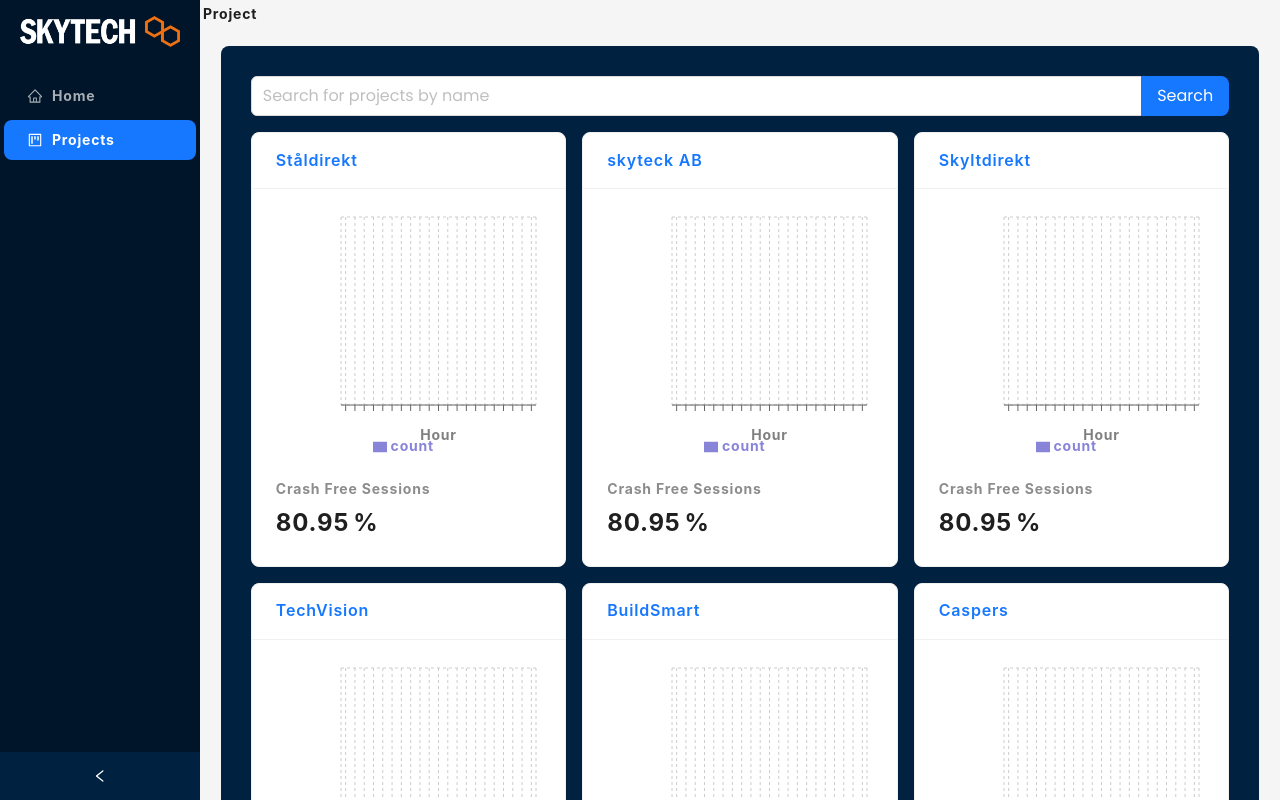
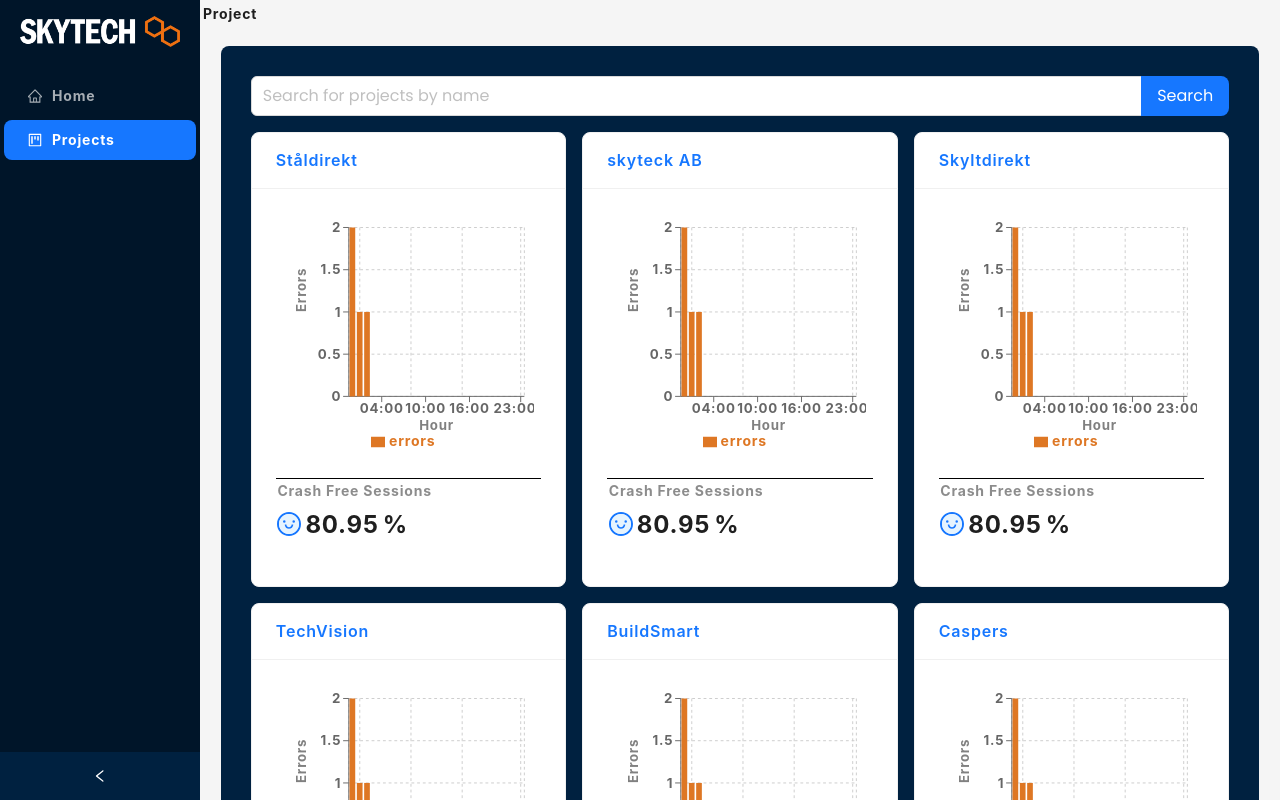
Before and after one commit to MrKalleP/event-frontend, a React (Vite) app: page /project in a window 1280 px wide. Shown: the top 800 px of the page. Built offline with nearby package versions, Linux system fonts and the light colour scheme.

Commit message:
fixed some barchart to se errors

```diff
--- /dev/null
+++ b/src/components/projects/BarChart.tsx
@@ -0,0 +1,52 @@
+
+import { ResponsiveContainer, BarChart, Bar, XAxis, YAxis, CartesianGrid, Tooltip, Legend } from "recharts";
+
+const rawData = [
+    { timestamp: '2025-01-08T00:15:00', message: 'Error 1' },
+    { timestamp: '2025-01-08T00:45:00', message: 'Error 2' },
+    { timestamp: '2025-01-08T01:10:00', message: 'Error 3' },
+    { timestamp: '2025-01-08T02:05:00', message: 'Error 4' },
+];
+
+const groupedData = Array.from({ length: 24 }, (_, i) => ({
+    hour: `${i.toString().padStart(2, '0')}:00`,
+    errors: 0,
+}));
+
+rawData.forEach((log) => {
+    const hour = new Date(log.timestamp).getHours();
+    groupedData[hour].errors += 1;
+});
+
+const ProjectBarChart = () => (
+    <ResponsiveContainer width="100%" height={250}>
+        <BarChart
+            data={groupedData}
+            style={{ padding: ".4rem" }}
+            margin={{ top: 10, right: 10, bottom: 10, left: 10 }}
+        >
+            <CartesianGrid strokeDasharray="3 3" />
+            <XAxis
+                dataKey="hour"
+                label={{
+                    value: "Hour",
+                    position: "insideBottom",
+                    offset: -5,
+                }}
+            />
+            <YAxis
+                label={{
+                    value: "Errors",
+                    angle: -90,
+                    position: "insideLeft",
+                    offset: 10
+                }}
+            />
+            <Tooltip />
+            <Legend />
+            <Bar dataKey="errors" fill="#de7724" />
+        </BarChart>
+    </ResponsiveContainer>
+);
+
+export default ProjectBarChart;
--- a/src/index.css
+++ b/src/index.css
@@ -33,3 +33,13 @@ html,
 .warning-title {
   color: #07495B;
 }
+
+/*Den här är för att få chart i mitten */
+
+.chart-container {
+  display: flex;
+  justify-content: center;
+  align-items: center;
+  height: 100%;
+  width: 100%;
+}
--- a/src/pages/ProjectPage.tsx
+++ b/src/pages/ProjectPage.tsx
@@ -1,8 +1,10 @@
 import { useState } from "react";
 import { Input, Row, Col, Card, Statistic } from "antd";
-import { BarChart, CartesianGrid, XAxis, YAxis, Legend, Bar, Tooltip, ResponsiveContainer } from "recharts";
 import { Link } from "react-router-dom";
 import test_data from "../../src/utils/testdata.json";
+import { SmileTwoTone } from "@ant-design/icons";
+import ProjectBarChart from "../components/projects/BarChart";
+
 
 const CrashedFilterData = test_data.filter(item => item.type === "crashed");
 
@@ -13,30 +15,36 @@ const calculateCrashFreePercentage = (totalLogs, crashes) => {
     return ((crashFreeSessions / totalLogs) * 100).toFixed(2);
 };
 
-const ProjectBarChart = ({ data }) => (
-    <ResponsiveContainer width="100%" height={250} >
-        <BarChart data={data}>
-            <CartesianGrid strokeDasharray="3 3" />
-            <XAxis dataKey="hour" label={{ value: "Hour", position: "insideBottom", offset: -5 }} />
-            <YAxis label={{ value: "Logs", angle: -90, position: "insideLeft" }} />
-            <Tooltip />
-            <Legend />
-            <Bar dataKey="count" fill="#8884d8" />
-        </BarChart>
-    </ResponsiveContainer>
-);
 
-const uniqueProjects = test_data.reduce((acc: any[], current) => {
-    const project = acc.find(item => item.project === current.project);
 
-    if (!project) {
-        // ta bort date, message och type från current
-        acc.push({ ...current, children: [current] });
+interface Project {
+    id: string;
+    project: string;
+    type: string;
+    children: { id: string; project: string; type: string }[];
+}
+
+const uniqueProjects = test_data.reduce<Project[]>((acc, current) => {
+    const existingProject = acc.find(item => item.project === current.project);
+    console.log(existingProject);
+
+    if (!existingProject) {
+
+        const { id, project, type } = current;
+        acc.push({
+            id,
+            project,
+            type,
+            children: [{ id, project, type }],
+        });
     } else {
-        project.children.push(current);
+
+        const { id, project, type } = current;
+        existingProject.children.push({ id, project, type });
     }
+
     return acc;
-}, [])
+}, []);
 
 const ProjectsPage = () => {
     const [filteredProjects, setFilteredProjects] = useState(uniqueProjects);
@@ -81,7 +89,8 @@ const ProjectsPage = () => {
                                     title="Crash Free Sessions"
                                     value={crashFreePercentage}
                                     suffix="%"
-                                    style={{ marginTop: "1rem" }}
+                                    style={{ marginBlock: "1rem", padding: ".1rem", borderTop: "1px solid black" }}
+                                    prefix={<SmileTwoTone />}
                                 />
                             </Card>
                         </Col>
```
